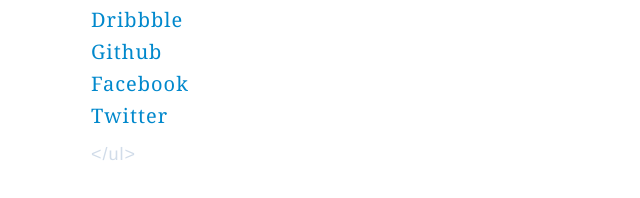
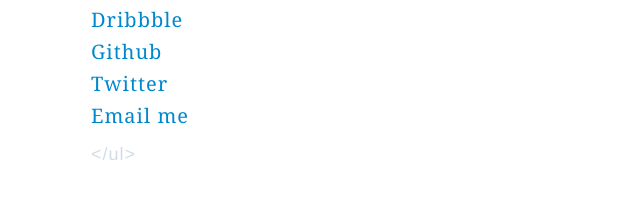
Before and after one commit to biubio/biu.bio, a plain HTML site: page index.html in a window 1280 px wide. Shown: the part 496-694 px from the top of the page, 164-804 px from the left. Drawn offline with Linux system fonts and the light colour scheme.

Commit message:
Update index.html

```diff
--- a/index.html
+++ b/index.html
@@ -105,10 +105,10 @@
             <a href="https://github.com/biubio" title="biubiu's on github" target="_blank">Github</a>
         </li>
         <li>
-            <a href="https://www.facebook.com/biubiubiu.bio" title="biubiu's on facebook" target="_blank">Facebook</a>
+            <a href="https://twitter.com/biu_bio" title="biubiu's on twitter" target="_blank">Twitter</a>
         </li>
-        <li>
-            <a href="https://twitter.com/biu_bio" title="biubiu's on twitter" target="_blank">Twitter</a>
+	<li>
+            <a href="mailto:biu@biu.bio" title="Email me" target="_blank">Email me</a>
         </li>
     </ul>
 
```
